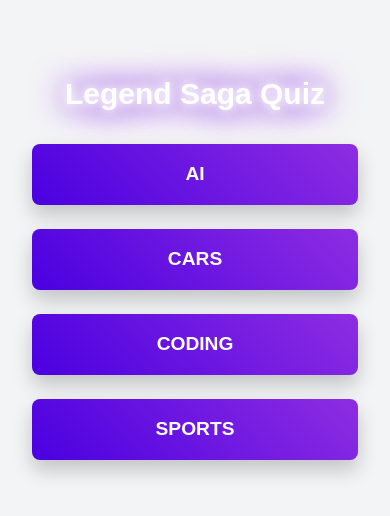
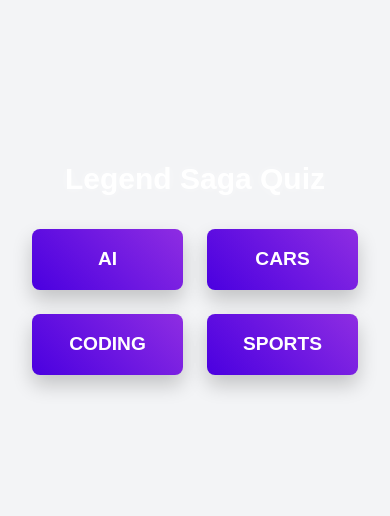
Before and after one commit to Ruyodan/Legend-Saga, a Next.js app: page / in a window 390 px wide. Shown: the part 154-670 px from the top of the page. Built offline with nearby package versions, Linux system fonts and the light colour scheme.

Commit message:
✨ Verified: Refine landing page animations

```diff
--- a/app/globals.css
+++ b/app/globals.css
@@ -8,8 +8,7 @@
   --secondary-color: #8e2de2;
   --text-color: #ffffff;
   --hover-color: #2ecc71;
-  --selected-color: #f39c12; /* New color for selected answer */
-  --background-color: #1e293b; /* Darker background color */
+  --background-color: #1e293b;
 }
 
 body {
@@ -34,7 +33,11 @@ h1 {
   text-align: center;
   color: var(--text-color);
   text-shadow: 0 0 10px rgba(255, 255, 255, 0.5);
-  animation: glow 2s ease-in-out infinite alternate;
+}
+
+.bg-white {
+  background-color: #243b55; /* Darker background for better contrast */
+  color: var(--text-color);
 }
 
 .grid {
@@ -61,55 +64,21 @@ button {
   overflow: hidden;
 }
 
-button::before {
-  content: '';
-  position: absolute;
-  top: -50%;
-  left: -50%;
-  width: 200%;
-  height: 200%;
-  background: radial-gradient(circle, rgba(255,255,255,0.3) 0%, transparent 70%);
-  transform: scale(0);
-  transition: transform 0.5s ease;
-}
-
 button:hover {
   transform: translateY(-5px);
   box-shadow: 0 15px 30px rgba(0, 0, 0, 0.3);
   background: var(--hover-color);
 }
 
-button:hover::before {
-  transform: scale(1);
+/* Active state for buttons when clicked */
+button:active {
+  background-color: var(--secondary-color); /* Maintain a distinct color when clicked */
+  transform: translateY(2px);
+  box-shadow: 0 5px 10px rgba(0, 0, 0, 0.2);
 }
 
-/* New styles for selected buttons */
-button.selected {
-  background-color: var(--selected-color);
-  color: var(--text-color);
-  box-shadow: 0 10px 25px rgba(255, 165, 0, 0.5);
-  transform: scale(1.05);
+/* Focus state for buttons */
+button:focus {
+  outline: 2px solid var(--hover-color);
+  outline-offset: 2px;
 }
-
-button.selected::before {
-  background: none;
-}
-
-@keyframes glow {
-  from {
-    text-shadow: 0 0 5px #fff, 0 0 10px #fff, 0 0 15px var(--primary-color), 0 0 20px var(--primary-color);
-  }
-  to {
-    text-shadow: 0 0 10px #fff, 0 0 20px #fff, 0 0 30px var(--secondary-color), 0 0 40px var(--secondary-color);
-  }
-}
-
-@media (max-width: 640px) {
-  .grid {
-    grid-template-columns: 1fr;
-  }
-
-  h1 {
-    font-size: 3rem;
-  }
-}
```
